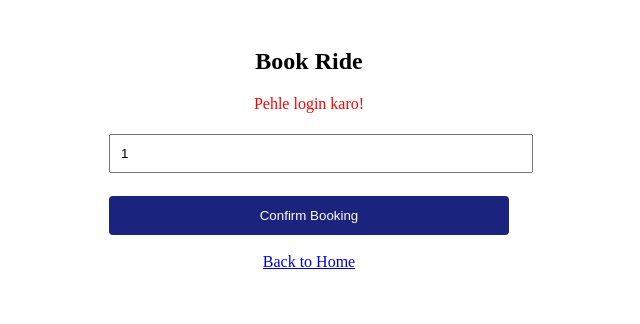
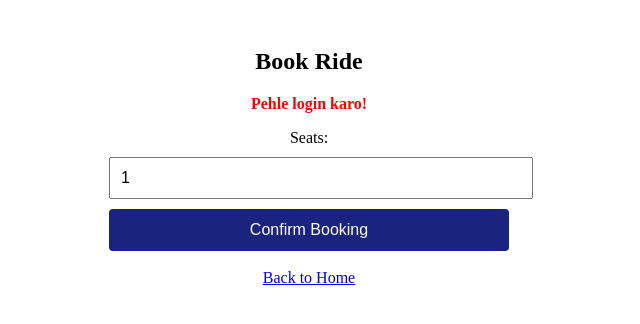
Before and after one commit to sarfaraz-ali786/Local-ride, a React (Vite) app in the folder frontend/: page /book/1 in a window 1280 px wide. Both pictures are taken after a click on the button "Confirm Booking". Shown: the top 324 px of the page, without its empty margins (331-971 px from the left). Built offline with nearby package versions, Linux system fonts and the light colour scheme; no server answers.

Commit message:
Fix BookRide with error handling

```diff
--- a/frontend/src/pages/BookRide.jsx
+++ b/frontend/src/pages/BookRide.jsx
@@ -8,7 +8,7 @@ function BookRide() {
   const [ride, setRide] = useState(null);
 
   useEffect(() => {
-    fetch(`https://local-ride-production.up.railway.app/api/rides`)
+    fetch("https://local-ride-production.up.railway.app/api/rides")
       .then(res => res.json())
       .then(data => {
         const found = data.find(r => r._id === id);
@@ -17,10 +17,17 @@ function BookRide() {
   }, [id]);
 
   const handleBook = async () => {
+    try {
       const token = localStorage.getItem("token");
-    if(!token) { setMsg("Pehle login karo!"); return; }
-    const user = JSON.parse(localStorage.getItem("user"));
-    const res = await fetch("https://local-ride-production.up.railway.app/api/bookings/book", {
+      const userStr = localStorage.getItem("user");
+      if(!token || !userStr) {
+        setMsg("Pehle login karo!");
+        return;
+      }
+      const user = JSON.parse(userStr);
+      const res = await fetch(
+        "https://local-ride-production.up.railway.app/api/bookings/book",
+        {
           method: "POST",
           headers: {
             "Content-Type": "application/json",
@@ -31,29 +38,41 @@ function BookRide() {
             ride: id,
             pickupStop: ride?.startCity || "Start",
             dropoffStop: ride?.endCity || "End",
-        fare: ride?.fare || 0,
+            fare: Number(ride?.fare) || 0,
             seatsBooked: Number(seats)
           })
-    });
+        }
+      );
       const data = await res.json();
-    if(res.ok) { setMsg("Booking Successful! ✅"); }
-    else { setMsg(data.message || "Error occurred"); }
+      if(res.ok) {
+        setMsg("Booking Successful! Seat book ho gaya!");
+      } else {
+        setMsg("Error: " + (data.message || "Unknown error"));
+      }
+    } catch(err) {
+      setMsg("Network error: " + err.message);
+    }
   };
 
   return (
     <div style={{padding:"20px", maxWidth:"400px", margin:"auto", textAlign:"center"}}>
       <h2>Book Ride</h2>
       {ride && (
-        <div style={{background:"#f5f5f5", padding:"15px", borderRadius:"8px", marginBottom:"15px"}}>
-          <p><b>{ride.startCity} → {ride.endCity}</b></p>
-          <p>Fare: Rs.{ride.fare} | Seats: {ride.availableSeats}</p>
+        <div style={{background:"#f0f0f0", padding:"15px", borderRadius:"8px", marginBottom:"15px"}}>
+          <b>{ride.startCity} to {ride.endCity}</b>
+          <p>Fare: Rs.{ride.fare} | Available Seats: {ride.availableSeats}</p>
         </div>
       )}
-      {msg && <p style={{color: msg.includes("Successful") ? "green" : "red"}}>{msg}</p>}
+      {msg && <p style={{color: msg.includes("Successful") ? "green" : "red", fontWeight:"bold"}}>{msg}</p>}
+      <label>Seats:</label><br/>
       <input type="number" min="1" max="4" value={seats}
         onChange={e => setSeats(e.target.value)}
-        style={{width:"100%", padding:"10px", margin:"5px 0"}} /><br/><br/>
-      <button onClick={handleBook} style={{width:"100%", padding:"12px", background:"#1a237e", color:"white", border:"none", borderRadius:"4px"}}>Confirm Booking</button>
+        style={{width:"100%", padding:"10px", margin:"10px 0", fontSize:"16px"}} />
+      <br/>
+      <button onClick={handleBook}
+        style={{width:"100%", padding:"12px", background:"#1a237e", color:"white", border:"none", borderRadius:"4px", fontSize:"16px", cursor:"pointer"}}>
+        Confirm Booking
+      </button>
       <br/><br/><a href="/">Back to Home</a>
     </div>
   );
```
Lines whose indentation alone changed are shown as unchanged.
